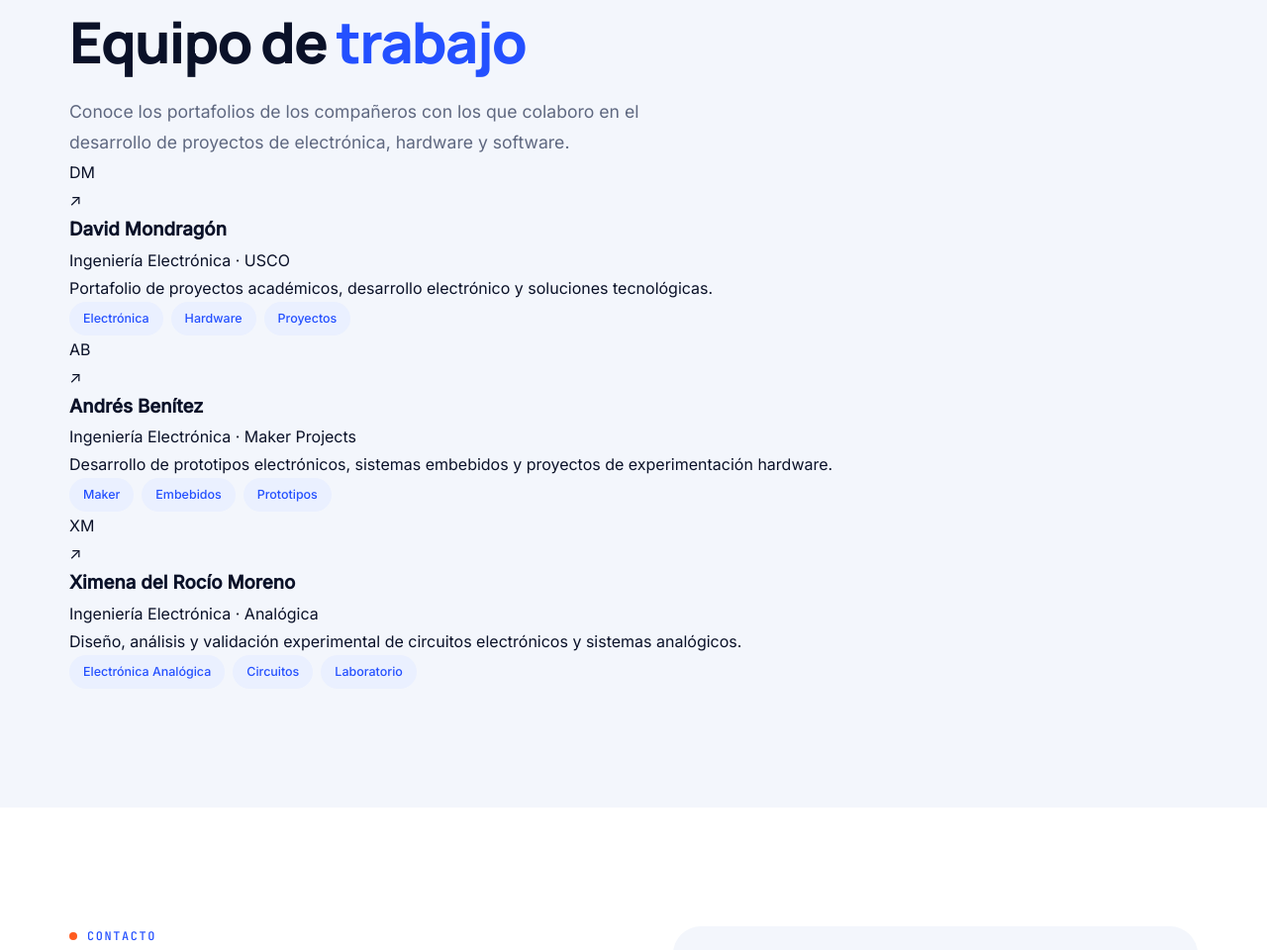
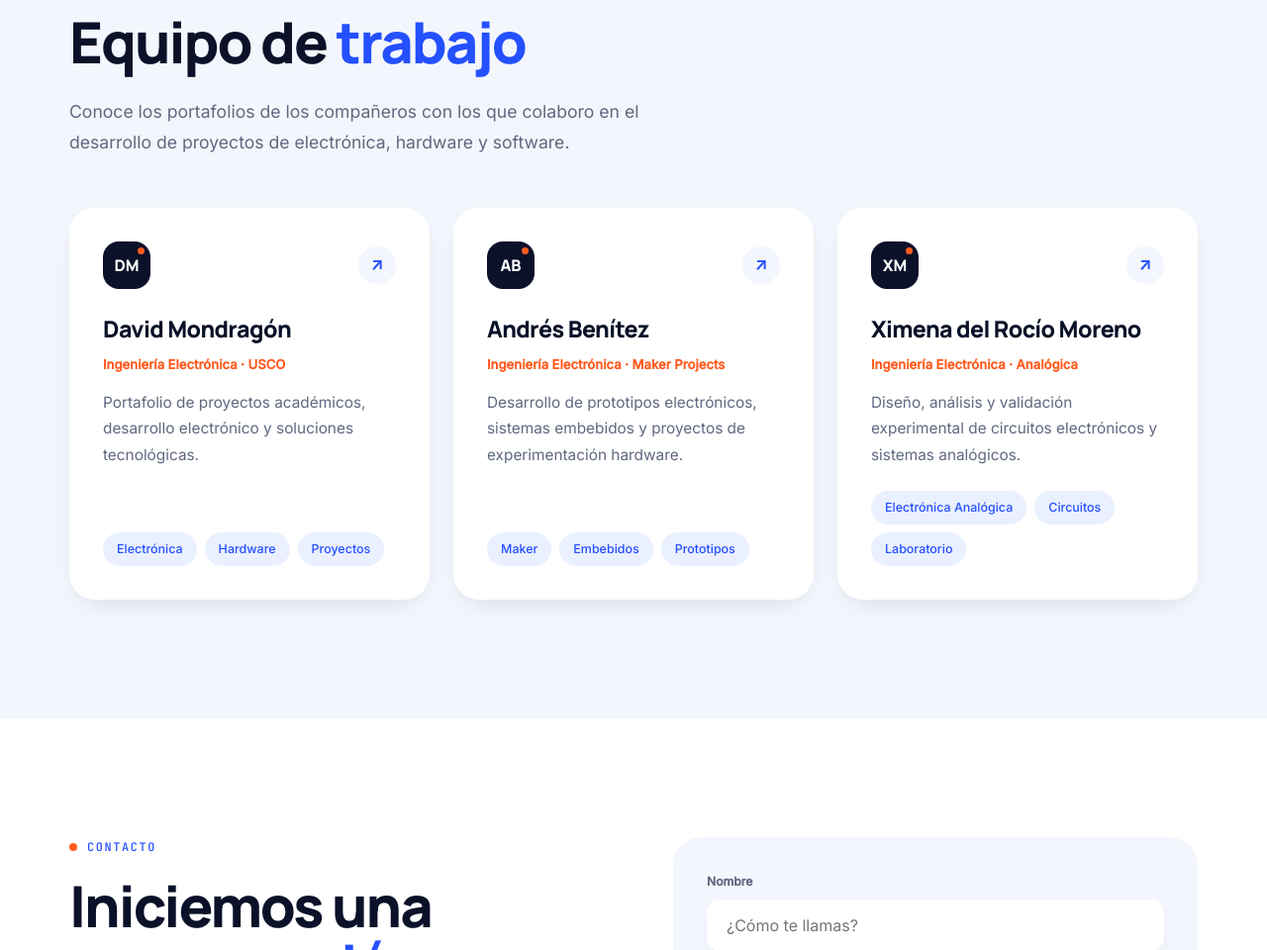
Before and after one commit to Jhoan-1/portafolioSebastianQuiza, a plain HTML site: page index.html in a window 1280 px wide. Shown: the part 3323-4283 px from the top of the page at 99% size. Drawn offline with Linux system fonts and the light colour scheme.

Commit message:
Agrega estilos de Equipo de trabajo en styles.css

```diff
--- a/styles.css
+++ b/styles.css
@@ -201,6 +201,95 @@ figcaption{font-size:.84rem;color:var(--muted);margin-top:14px;padding-left:6px}
 .skill h3{font-family:var(--head);font-weight:800;font-size:1.5rem;letter-spacing:-.025em;margin:18px 0 10px}
 .skill p{color:var(--muted);margin-bottom:20px;font-size:.97rem}
 
+/* ---------- EQUIPO DE TRABAJO ---------- */
+.peers-grid{
+  display:grid;
+  grid-template-columns:repeat(auto-fit,minmax(300px,1fr));
+  gap:24px;
+  margin-top:50px;
+}
+.peer-card{
+  display:flex;
+  flex-direction:column;
+  background:#fff;
+  border-radius:26px;
+  padding:32px;
+  box-shadow:var(--shadow-sm);
+  border:2px solid transparent;
+  transition:transform .35s,box-shadow .35s,border-color .35s;
+}
+.peer-card:hover{
+  transform:translateY(-8px);
+  box-shadow:0 34px 60px -30px rgba(36,80,255,.4);
+  border-color:var(--chip);
+}
+.peer-top{
+  display:flex;
+  justify-content:space-between;
+  align-items:center;
+  margin-bottom:20px;
+}
+.peer-avatar{
+  width:48px;
+  height:48px;
+  border-radius:16px;
+  background:var(--ink);
+  color:#fff;
+  font-family:var(--head);
+  font-weight:800;
+  font-size:1rem;
+  display:grid;
+  place-items:center;
+  position:relative;
+}
+.peer-avatar::after{
+  content:"";
+  position:absolute;
+  top:6px;
+  right:6px;
+  width:7px;
+  height:7px;
+  border-radius:50%;
+  background:var(--pop);
+}
+.peer-ext{
+  width:38px;
+  height:38px;
+  border-radius:50%;
+  background:var(--alt);
+  color:var(--accent);
+  display:grid;
+  place-items:center;
+  font-weight:700;
+  font-size:1.05rem;
+  transition:background .3s,color .3s,transform .3s;
+}
+.peer-card:hover .peer-ext{
+  background:var(--accent);
+  color:#fff;
+  transform:translate(2px,-2px);
+}
+.peer-card h3{
+  font-family:var(--head);
+  font-weight:800;
+  font-size:1.45rem;
+  letter-spacing:-.025em;
+  color:var(--ink);
+  margin-bottom:4px;
+}
+.peer-role{
+  font-size:.82rem;
+  font-weight:600;
+  color:var(--pop);
+  margin-bottom:14px;
+}
+.peer-card p{
+  color:var(--muted);
+  font-size:.96rem;
+  margin-bottom:22px;
+  flex:1;
+}
+
 /* ---------- CONTACTO ---------- */
 .contact{display:grid;grid-template-columns:1fr 1fr;gap:80px}
 .contact .intro{color:var(--muted);margin-bottom:34px}
```
